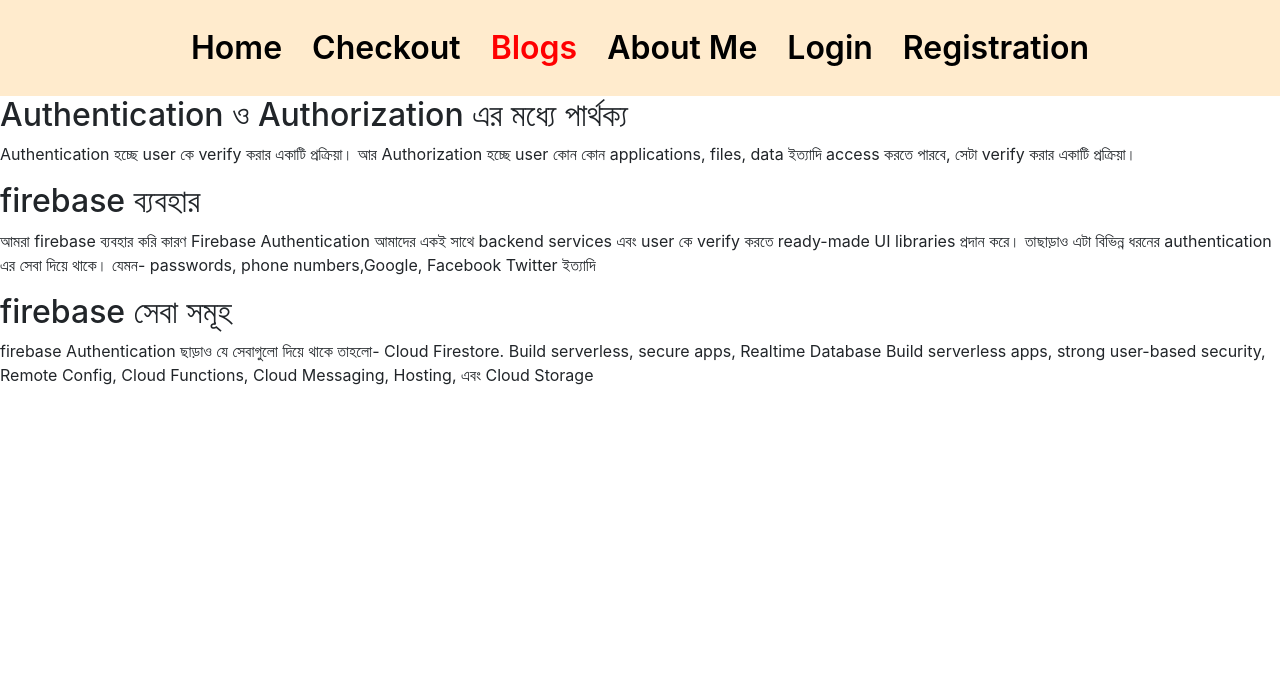
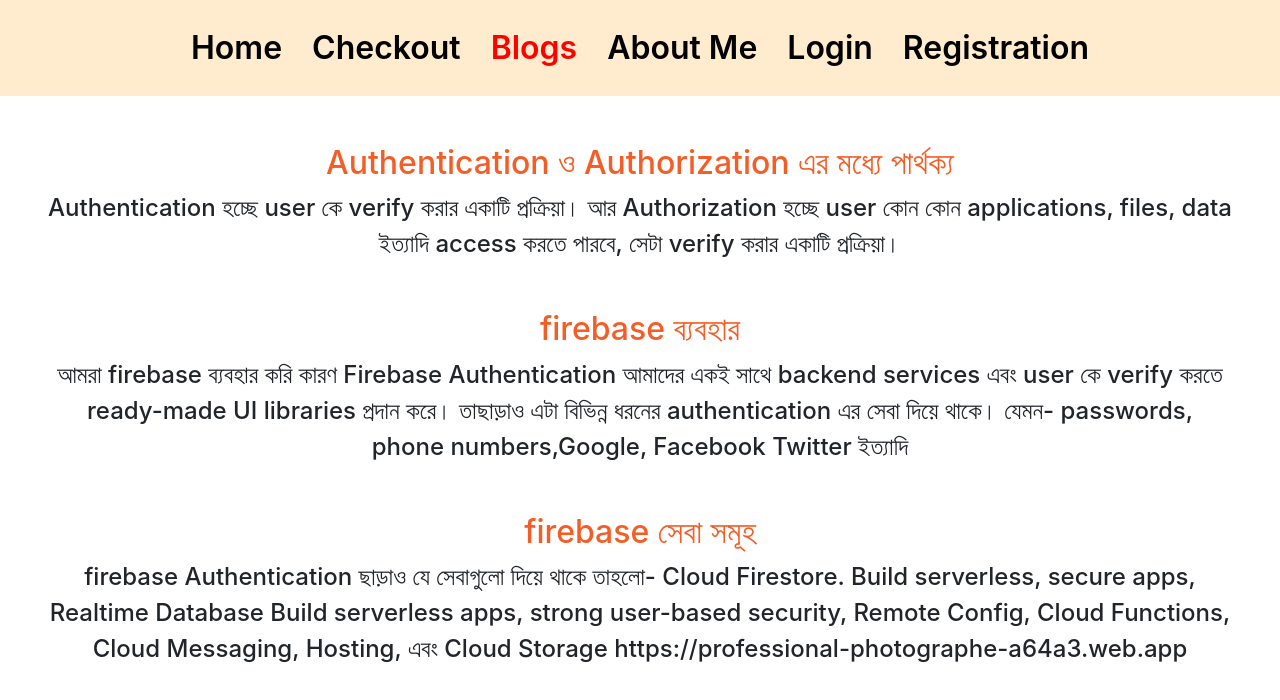
Before and after one commit to SharifKhalid/independent-service-provider, a React (Create React App) app: page /blog in a window 1280 px wide. Shown: the top 700 px of the page. Built offline with nearby package versions, Linux system fonts and the light colour scheme.

Commit message:
final submit

```diff
--- a/src/Components/Banner/Banner.css
+++ b/src/Components/Banner/Banner.css
@@ -11,3 +11,6 @@
     width: 400px;
     height: 400px;
 }
+.banner-title{
+    color: rgb(249, 95, 39);
+}
--- a/src/Components/Banner/Banner.js
+++ b/src/Components/Banner/Banner.js
@@ -4,8 +4,8 @@
     return (
         <div className='banner'>
             <div className='banner-div-2'>
-                <h1>I am a Professional Photographer.</h1>
-                <h3>I provide various kinds of services. such as wedding photographer, sports photographer, wild photographer.</h3>
+                <h1 className='banner-title'>I am a Professional Photographer.</h1>
+                <h4>I provide various kinds of services. such as wedding photographer, sports photographer, wild photographer.</h4>
             </div>
 
             <div className='banner-div-img'>
--- a/src/Components/Header/Blogs/Blogs.css
+++ b/src/Components/Header/Blogs/Blogs.css
@@ -0,0 +1,13 @@
+.blog-title{
+    text-align: center;
+    margin-top: 3rem;
+    color: rgb(245, 93, 38);
+}
+
+.blog-para{
+    text-align: center;
+    font-size: x-large;
+    font-weight: 500;
+    margin-left: 3rem;
+    margin-right: 3rem;
+}
--- a/src/Components/Header/Blogs/Blogs.js
+++ b/src/Components/Header/Blogs/Blogs.js
@@ -4,28 +4,29 @@
     return (
         <div>
             <div>
-                <h2>Authentication ও Authorization এর মধ্যে পার্থক্য</h2>
-                <p>Authentication হচ্ছে user কে verify করার একাটি প্রক্রিয়া। আর Authorization হচ্ছে user কোন কোন applications, files, data ইত্যাদি access করতে পারবে, সেটা verify করার একাটি প্রক্রিয়া।
+                <h2 className='blog-title'>Authentication ও Authorization এর মধ্যে পার্থক্য</h2>
+                <p className='blog-para'>Authentication হচ্ছে user কে verify করার একাটি প্রক্রিয়া। আর Authorization হচ্ছে user কোন কোন applications, files, data ইত্যাদি access করতে পারবে, সেটা verify করার একাটি প্রক্রিয়া।
                 </p>
             </div>
 
             <div>
-                <h2>firebase ব্যবহার</h2>
+                <h2 className='blog-title'>firebase ব্যবহার</h2>
 
-                <p>আমরা firebase ব্যবহার করি কারণ Firebase Authentication আমাদের একই সাথে backend services এবং  user কে verify করতে ready-made UI libraries প্রদান করে। তাছাড়াও এটা বিভিন্ন ধরনের authentication এর সেবা দিয়ে থাকে। যেমন- passwords, phone numbers,Google, Facebook Twitter ইত্যাদি
+                <p className='blog-para'>আমরা firebase ব্যবহার করি কারণ Firebase Authentication আমাদের একই সাথে backend services এবং  user কে verify করতে ready-made UI libraries প্রদান করে। তাছাড়াও এটা বিভিন্ন ধরনের authentication এর সেবা দিয়ে থাকে। যেমন- passwords, phone numbers,Google, Facebook Twitter ইত্যাদি
                 </p>
             </div>
 
             <div>
-                <h2>firebase সেবা সমূহ</h2>
+                <h2 className='blog-title'>firebase সেবা সমূহ</h2>
 
-                <p>firebase Authentication ছাড়াও যে সেবাগুলো দিয়ে থাকে তাহলো-
+                <p className='blog-para'>firebase Authentication ছাড়াও যে সেবাগুলো দিয়ে থাকে তাহলো-
                     Cloud Firestore. Build serverless, secure apps,
                     Realtime Database Build serverless apps, strong user-based security,
                     Remote Config,
                     Cloud Functions,
                     Cloud Messaging,
-                    Hosting, এবং Cloud Storage </p>
+                    Hosting, এবং Cloud Storage
+                    https://professional-photographe-a64a3.web.app </p>
             </div>
         </div>
     );
--- a/src/Components/Header/Login/Login.js
+++ b/src/Components/Header/Login/Login.js
@@ -2,6 +2,7 @@
 import './Login.css'
 import { useCreateUserWithEmailAndPassword } from 'react-firebase-hooks/auth';
 import auth from '../../../firebase.init'
+import { Link } from 'react-router-dom';
 
 const Login = () => {
     const [email, setEmail] = useState('');
@@ -45,6 +46,9 @@
                 </div>
 
                 <button type="submit" className="btn">Submit</button>
+                <div className='link'>
+                    <p>If already login</p> <Link to='/registration'>go to Registration</Link>
+                </div>
             </form>
         </div>
     );
--- a/src/Components/Header/Registration/Registration.css
+++ b/src/Components/Header/Registration/Registration.css
@@ -0,0 +1,6 @@
+.link{
+    display: flex;
+    justify-content: center;
+    justify-content: space-around;
+    margin-top: 1rem;
+}
--- a/src/Components/Header/Registration/Registration.js
+++ b/src/Components/Header/Registration/Registration.js
@@ -1,5 +1,6 @@
 import React, { useState } from 'react';
 import { useCreateUserWithEmailAndPassword } from 'react-firebase-hooks/auth';
+import { Link } from 'react-router-dom';
 import auth from '../../../firebase.init';
 import './Registration.css'
 const Registration = () => {
@@ -44,7 +45,12 @@
                 </div>
 
                 <button type="submit" className="btn">Submit</button>
+                <div className='link'>
+                    <p>If already login</p> <Link to='/login'>go to Login</Link>
+                </div>
             </form>
+
+
         </div>
     );
 };
--- a/src/Components/Home/Home.css
+++ b/src/Components/Home/Home.css
@@ -21,4 +21,5 @@
 }
 .home-h2{
     text-align: center;
+    color: rgb(247, 89, 31);
 }
```
